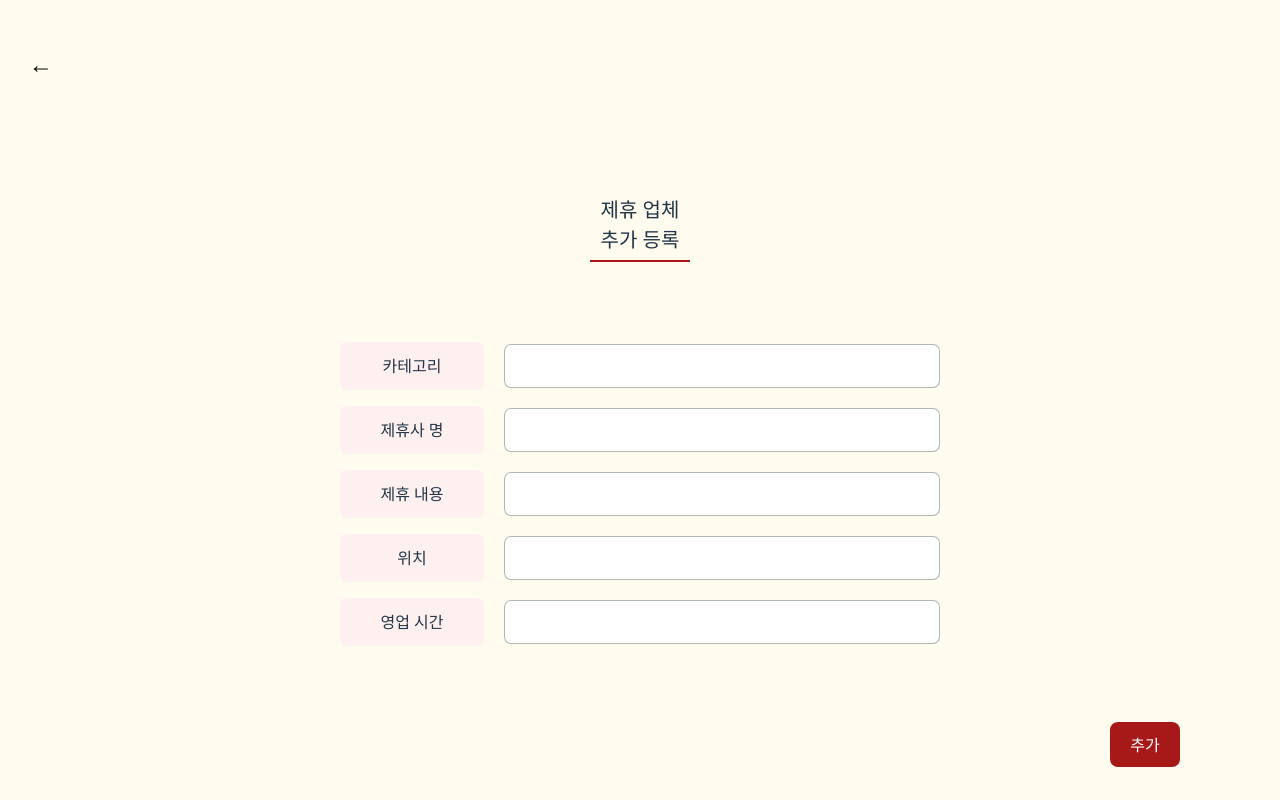
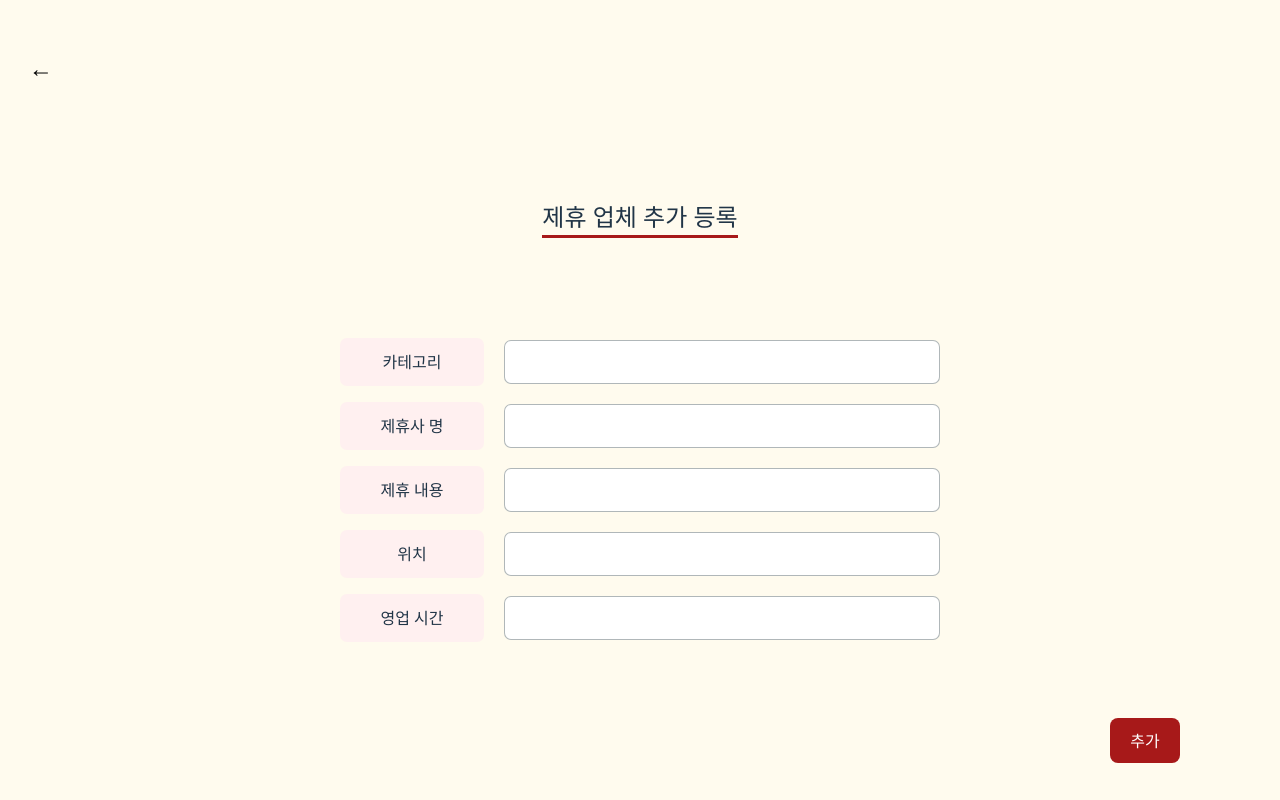
Before and after one commit to godmsqls/KWU_TE, a React (Vite) app: page /addPage in a window 1280 px wide. Shown: the top 800 px of the page. Built offline with nearby package versions, Linux system fonts and the light colour scheme.

Commit message:
modify css conflict

```diff
--- a/src/pages/addPage.css
+++ b/src/pages/addPage.css
@@ -1,9 +1,3 @@
-/* 전체배경 */
-  #root {
-    max-width: 2000px;
-    width: 100%;
-    text-align: center;
-  }
 
   /*여기부터 부분코드*/
 
@@ -66,9 +60,8 @@
     justify-content: center;
   }
 
-  .title{
+  .add_title{
     border-bottom: 3px solid #A71919;
-    width: 250px;
     margin:100px;
   }
 
--- a/src/pages/addPage.jsx
+++ b/src/pages/addPage.jsx
@@ -11,7 +11,7 @@ function Addpage() {
       <div className='back'>
         <button className='back-button'>←</button>
       </div>
-      <h2 className='title'>제휴 업체 추가 등록</h2>
+      <h2 className='add_title'>제휴 업체 추가 등록</h2>
       <Input label='카테고리' placeholder=''></Input>
       <Input label='제휴사 명' placeholder=''></Input>
       <Input label='제휴 내용' placeholder=''></Input>
--- a/src/pages/detailPage.css
+++ b/src/pages/detailPage.css
@@ -32,7 +32,7 @@
   }
 
   /* 제목 (중앙 + 밑줄) */
-  .title {
+  .detail_title {
     text-align: center;
     font-weight: bold;
     font-size: 20px;
--- a/src/pages/detailPage.jsx
+++ b/src/pages/detailPage.jsx
@@ -10,7 +10,7 @@ function DetailPage(){
             </div>
 
             {/* 제목 */}
-            <h2 className="title"></h2>
+            <h2 className="detail_title"></h2>
 
             {/* 제휴정보, 주소, 시간 박스 */}
             <div className="infoBox"></div>
```
